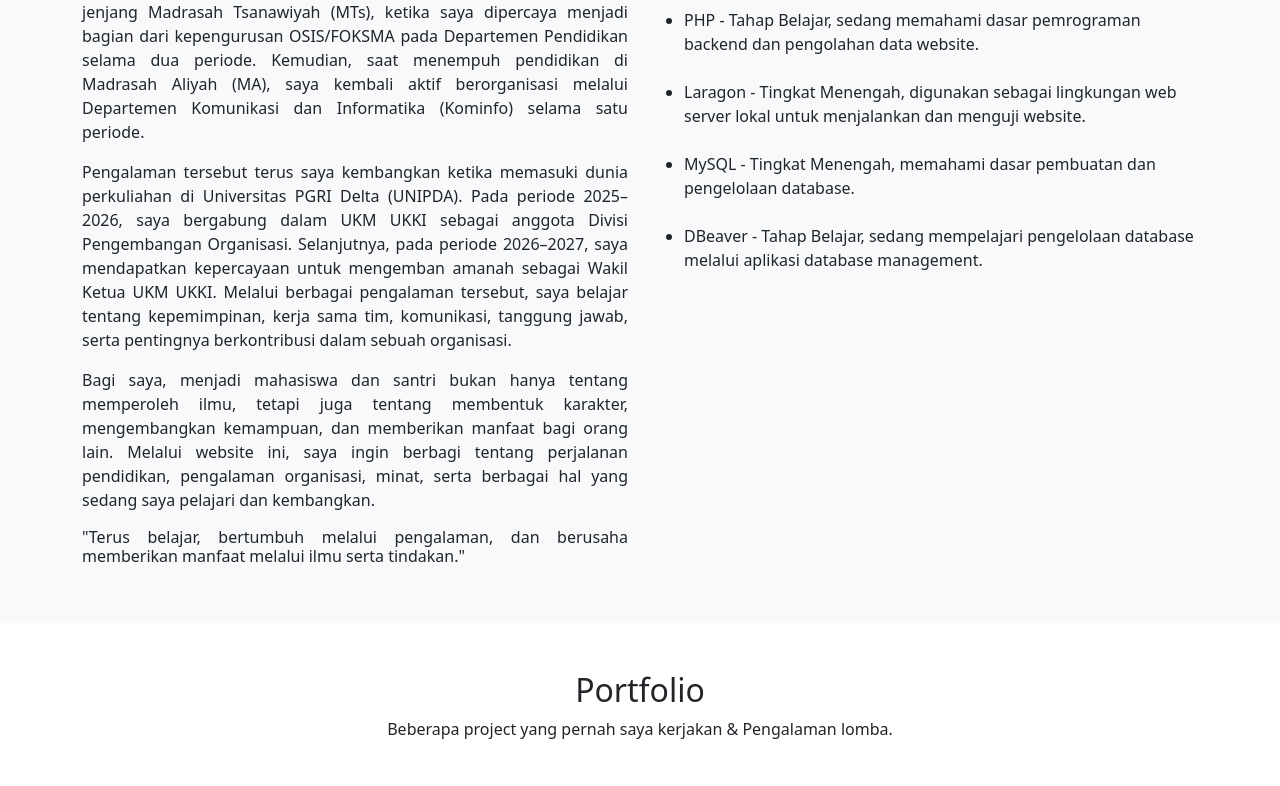
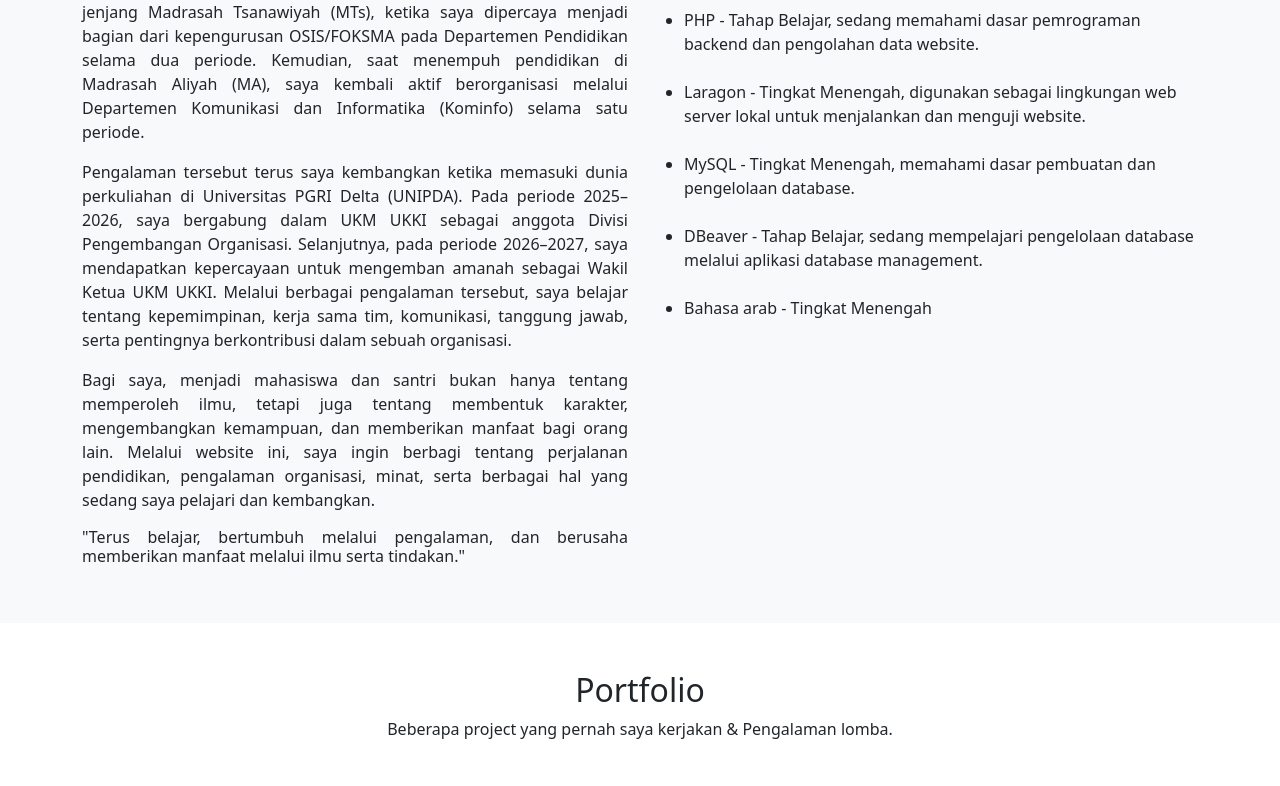
Before and after one commit to saadmukhtafy/web-profil-sabran, a website: page index.html in a window 1280 px wide. Shown: the part 1251-2037 px from the top of the page. Drawn offline with nearby package versions, Linux system fonts and the light colour scheme.

Commit message:
Fix HTML structure and remove unnecessary comments

```diff
--- a/index.html
+++ b/index.html
@@ -56,9 +56,6 @@
                 </li>
                 <li class="nav-item">
                     <a class="nav-link" href="#sosialmedia">Sosial media</a>
-                </li>
-                <li class="nav-item">
-                    <a class="nav-link" href="#kontak">Kontak</a>
                 </li>
                 </ul>
             </div>
@@ -154,7 +151,8 @@
                             <li>PHP - Tahap Belajar, sedang memahami dasar pemrograman backend dan pengolahan data website.</li><br>
                             <li>Laragon - Tingkat Menengah, digunakan sebagai lingkungan web server lokal untuk menjalankan dan menguji website.</li><br>
                             <li>MySQL - Tingkat Menengah, memahami dasar pembuatan dan pengelolaan database.</li><br>
-                            <li>DBeaver - Tahap Belajar, sedang mempelajari pengelolaan database melalui aplikasi database management.</li>
+                            <li>DBeaver - Tahap Belajar, sedang mempelajari pengelolaan database melalui aplikasi database management.</li><br>
+                            <li>Bahasa arab - Tingkat Menengah</li>
 
                             </ul>
                         </div>
```
